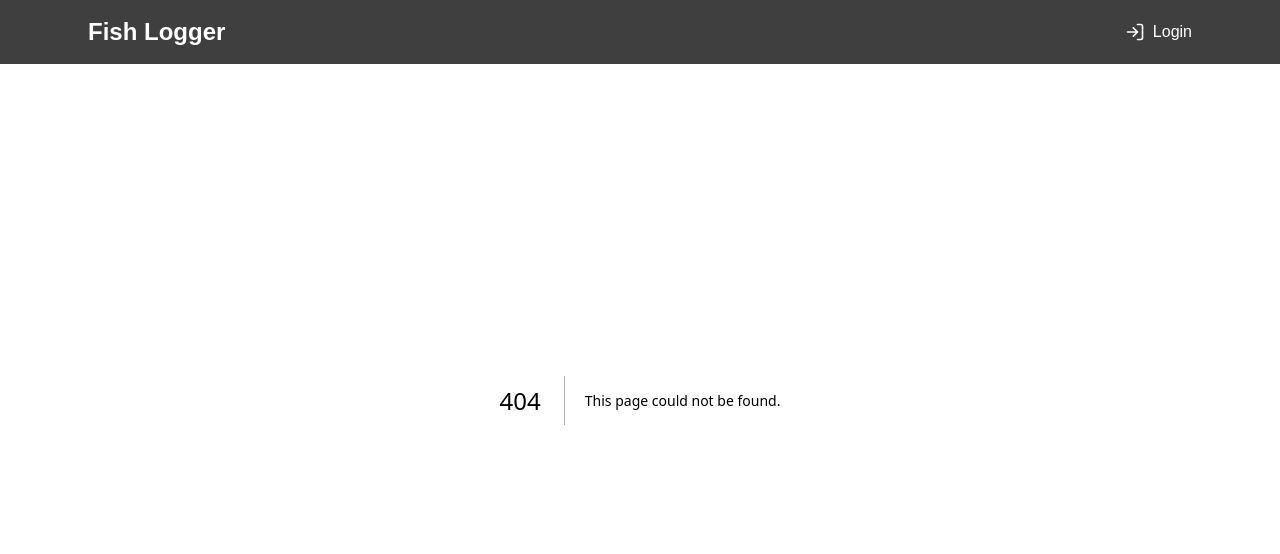
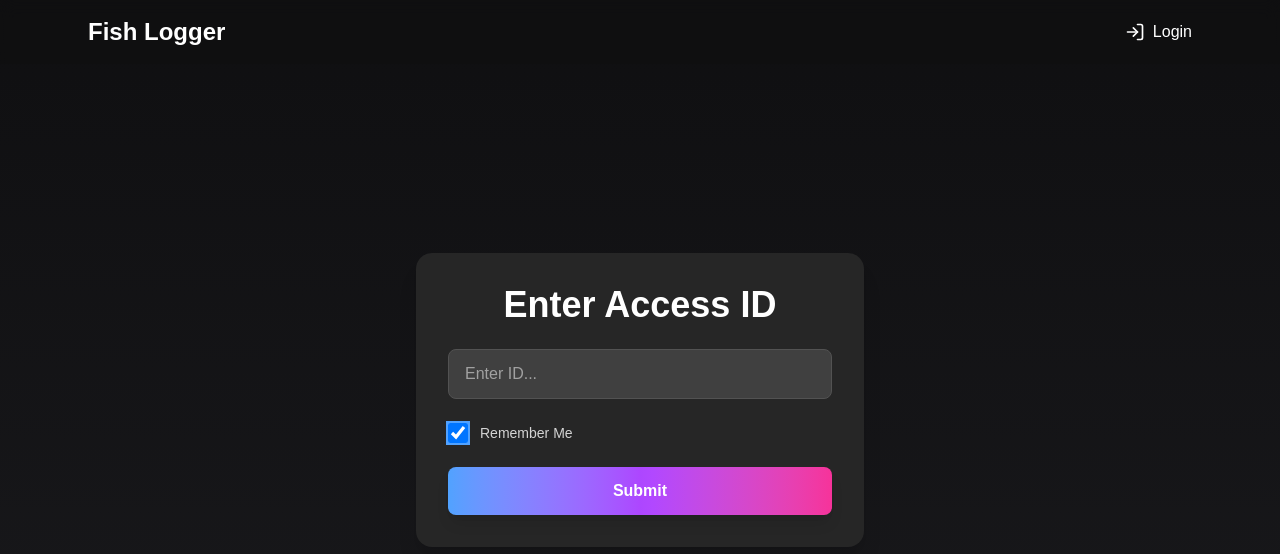
Before and after one commit to PetarMc1/fish-tracker, a Next.js app in the folder frontend/: page /login in a window 1280 px wide. Before the commit this address had no page. Shown: the top 554 px of the page. Built offline with nearby package versions, Linux system fonts and the light colour scheme.

Commit message:
feat(frontend): add login page

```diff
--- a/frontend/package.json
+++ b/frontend/package.json
@@ -10,9 +10,12 @@
   },
   "dependencies": {
     "framer-motion": "^12.18.1",
+    "js-cookie": "^3.0.5",
+    "lucide-react": "^0.523.0",
     "next": "15.3.4",
     "react": "^19.0.0",
-    "react-dom": "^19.0.0"
+    "react-dom": "^19.0.0",
+    "react-icons": "^5.5.0"
   },
   "devDependencies": {
     "@eslint/eslintrc": "^3",
--- /dev/null
+++ b/frontend/src/pages/login.tsx
@@ -0,0 +1,62 @@
+"use client";
+
+import { useState } from "react";
+import { useRouter } from "next/navigation";
+import Cookies from "js-cookie";
+import { motion } from "framer-motion";
+
+export default function LoginPage() {
+  const [id, setId] = useState("");
+  const [rememberMe, setRememberMe] = useState(true);
+  const router = useRouter();
+
+  const handleLogin = (e: React.FormEvent) => {
+    e.preventDefault();
+    if (!id.trim()) return;
+
+    Cookies.set("fishUserId", id.trim(), { expires: rememberMe ? 365 : undefined });
+    window.dispatchEvent(new Event("storage"));
+    router.push("/stats");
+  };
+
+  return (
+    <main className="min-h-screen bg-gradient-to-b from-[#0f0f11] to-[#1a1a1d] text-white font-sans flex items-center justify-center px-6 py-16">
+      <motion.form
+        onSubmit={handleLogin}
+        initial={{ opacity: 0, y: 20 }}
+        animate={{ opacity: 1, y: 0 }}
+        transition={{ duration: 0.7 }}
+        className="bg-neutral-800 p-8 rounded-2xl shadow-xl w-full max-w-md text-center space-y-6"
+      >
+        <h1 className="text-4xl font-bold">
+          Enter Access ID
+        </h1>
+
+        <input
+          type="text"
+          placeholder="Enter ID..."
+          value={id}
+          onChange={(e) => setId(e.target.value)}
+          className="w-full bg-neutral-700 border border-neutral-600 rounded-lg px-4 py-3 text-base placeholder-neutral-400 focus:outline-none focus:ring-2 focus:ring-blue-500 transition"
+        />
+
+        <label className="flex items-center gap-3 text-sm text-neutral-300 cursor-pointer select-none">
+          <input
+            type="checkbox"
+            checked={rememberMe}
+            onChange={() => setRememberMe(!rememberMe)}
+            className="w-5 h-5 rounded border-neutral-600 bg-neutral-700 checked:bg-blue-500 checked:ring-2 checked:ring-blue-400 transition"
+          />
+          Remember Me
+        </label>
+
+        <button
+          type="submit"
+          className="w-full bg-gradient-to-r from-blue-400 via-purple-500 to-pink-500 hover:from-pink-500 hover:via-purple-500 hover:to-blue-400 text-white font-semibold py-3 rounded-lg shadow-lg transition-transform hover:scale-[1.03]"
+        >
+          Submit
+        </button>
+      </motion.form>
+    </main>
+  );
+}
```
Also changed, not shown: 1 other file (tests, documents, lock files or other folders).
